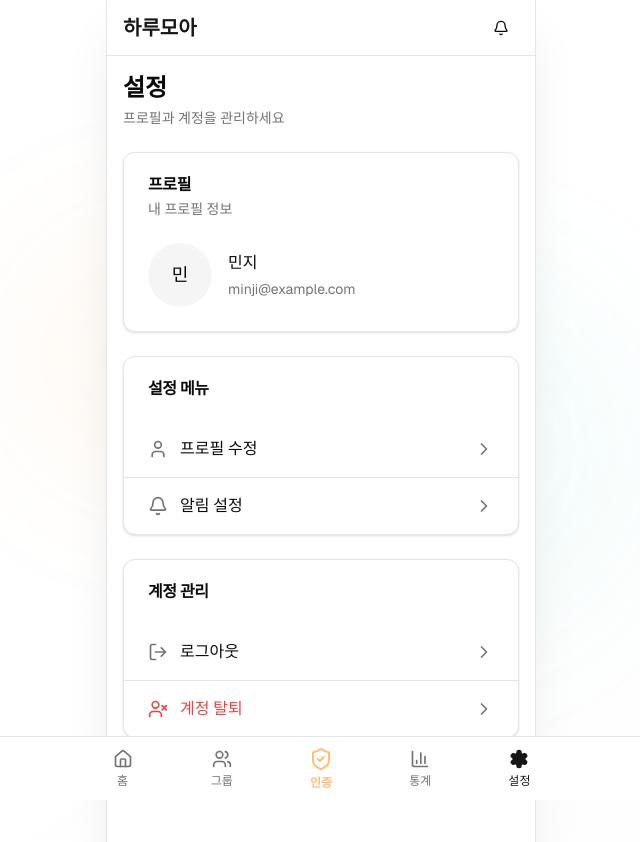
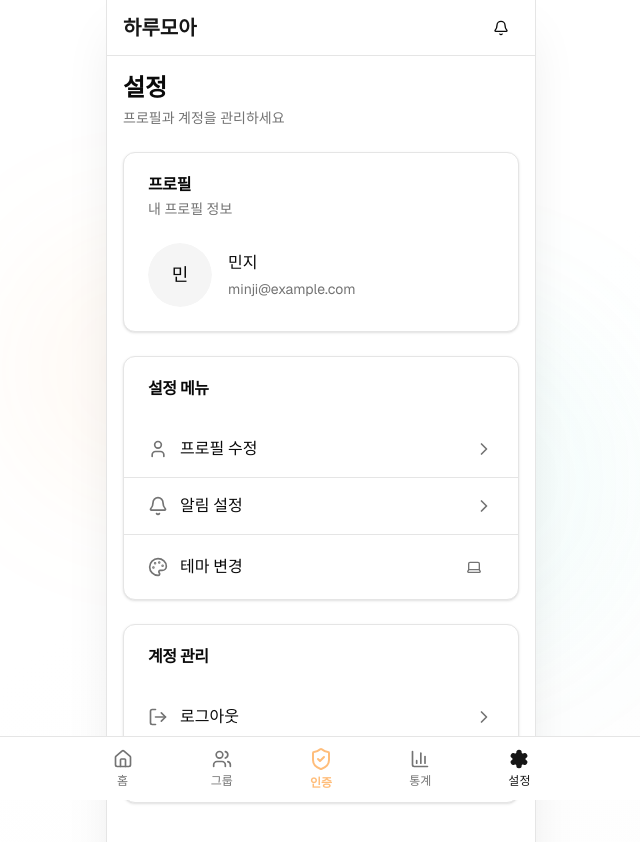
Before and after one commit to SEKim31/nextjs-supabase-app, a Next.js app: page /settings in a window 1280 px wide. Shown: the top 842 px of the page, without its empty margins (319-959 px from the left). Built offline with nearby package versions, Linux system fonts and the light colour scheme; no server answers.

Commit message:
✨ feat: 설정 페이지에 테마 변경 기능 추가

```diff
--- a/app/(protected)/settings/page.tsx
+++ b/app/(protected)/settings/page.tsx
@@ -4,8 +4,9 @@ import { useState } from "react";
 
 import Link from "next/link";
 
-import { Bell, ChevronRight, LogOut, User, UserX } from "lucide-react";
+import { Bell, ChevronRight, LogOut, Palette, User, UserX } from "lucide-react";
 
+import { ThemeSwitcher } from "@/components/theme-switcher";
 import {
   AlertDialog,
   AlertDialogAction,
@@ -133,6 +134,15 @@ export default function SettingsPage() {
               <span className="flex-1 font-medium">알림 설정</span>
               <ChevronRight className="size-5 text-muted-foreground" />
             </Link>
+
+            <Separator />
+
+            {/* 테마 변경 */}
+            <div className="flex items-center gap-3 px-6 py-4">
+              <Palette className="size-5 text-muted-foreground" />
+              <span className="flex-1 font-medium">테마 변경</span>
+              <ThemeSwitcher />
+            </div>
           </CardContent>
         </Card>
 
```
